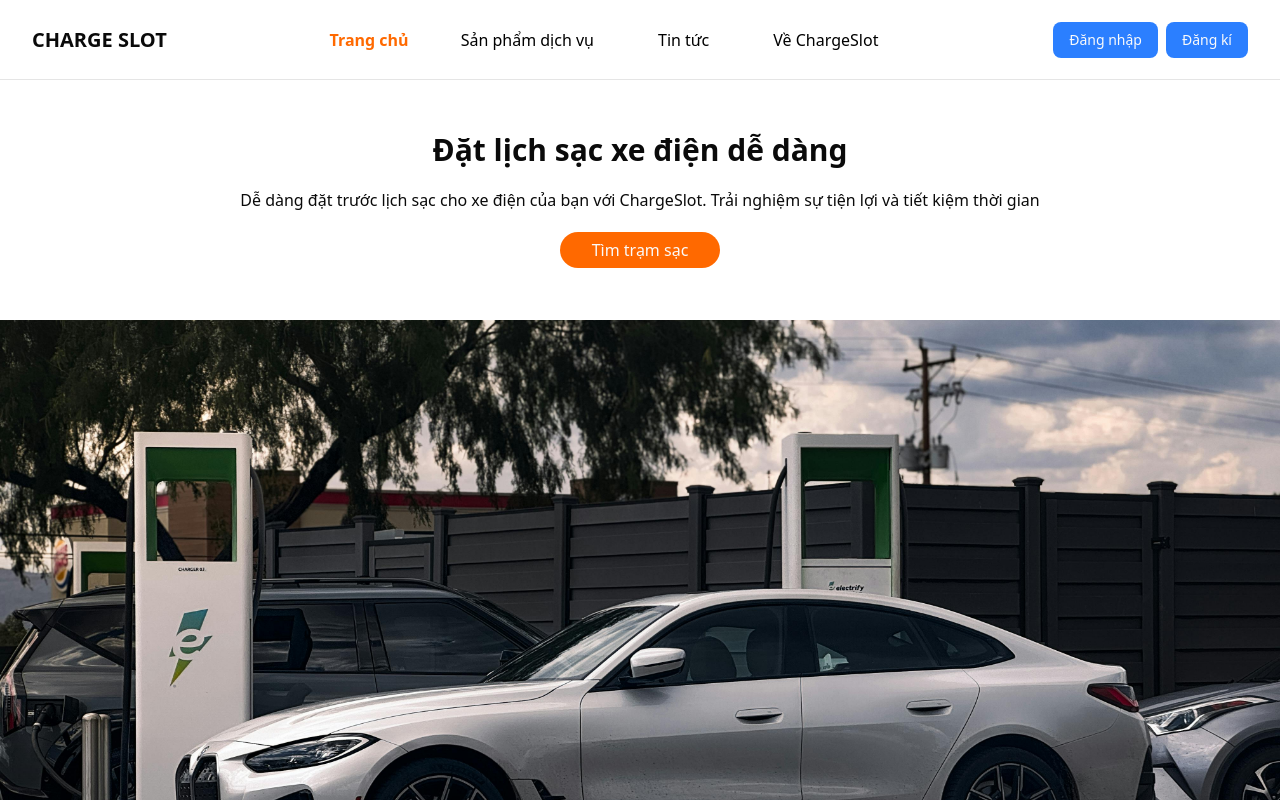
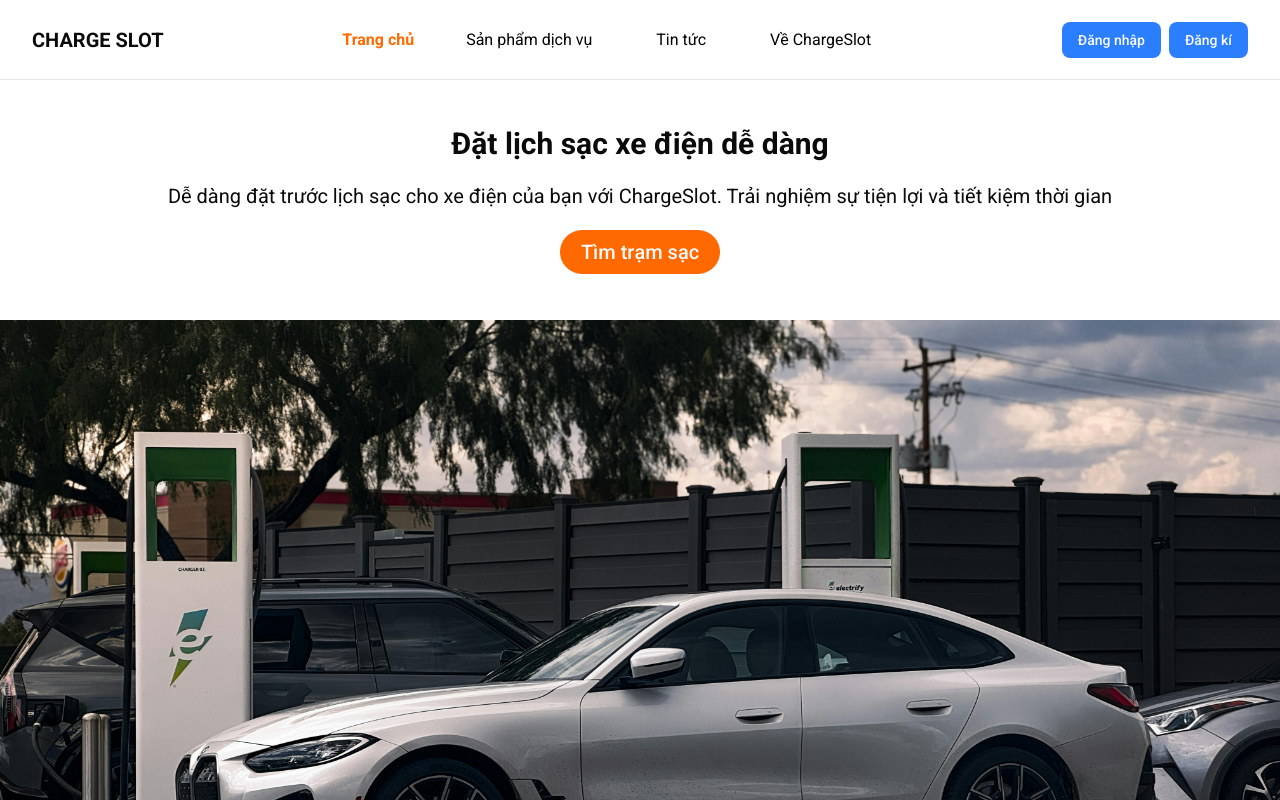
Before and after one commit to lvhoanganh/ChargeSlot, a React (Vite) app in the folder sep490-chargeslot-frontend/: page / in a window 1280 px wide. Shown: the top 800 px of the page. Built offline with nearby package versions, Linux system fonts and the light colour scheme.

Commit message:
update homepage

```diff
--- a/sep490-chargeslot-frontend/index.html
+++ b/sep490-chargeslot-frontend/index.html
@@ -5,6 +5,10 @@
     <link rel="icon" type="image/svg+xml" href="/vite.svg" />
     <meta name="viewport" content="width=device-width, initial-scale=1.0" />
     <title>ChargeSlot</title>
+    <link
+      href="https://fonts.googleapis.com/css2?family=Roboto:ital,wght@0,100..900;1,100..900&display=swap"
+      rel="stylesheet"
+    />
   </head>
   <body>
     <div id="root"></div>
--- a/sep490-chargeslot-frontend/src/index.css
+++ b/sep490-chargeslot-frontend/src/index.css
@@ -119,5 +119,6 @@
   }
   body {
     @apply bg-background text-foreground;
+    font-family: "Roboto", sans-serif;
   }
 }
--- a/sep490-chargeslot-frontend/src/pages/HomePage.jsx
+++ b/sep490-chargeslot-frontend/src/pages/HomePage.jsx
@@ -6,11 +6,11 @@
     <div className="pt-20">
       <div className="min-h-60 flex flex-col items-center justify-center gap-5">
         <h1 className="text-3xl font-bold">Đặt lịch sạc xe điện dễ dàng</h1>
-        <p>
+        <p className="text-xl">
           Dễ dàng đặt trước lịch sạc cho xe điện của bạn với ChargeSlot. Trải
           nghiệm sự tiện lợi và tiết kiệm thời gian
         </p>
-        <Button className="w-40 bg-orange-500 rounded-full text-md hover:bg-green-500 cursor-pointer">
+        <Button className="w-40 h-11 bg-orange-500 rounded-full text-xl hover:bg-green-500 cursor-pointer">
           Tìm trạm sạc
         </Button>
       </div>
```
